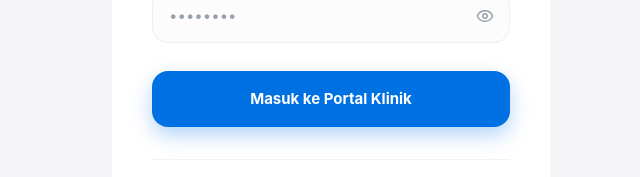
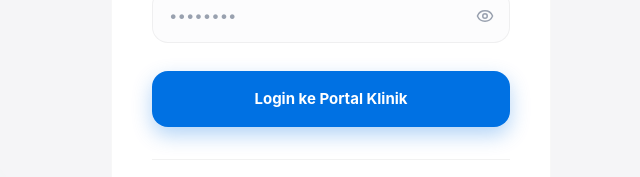
Before and after one commit to RiGi26/ja-clinic-platform, a Next.js app: page /auth/login in a window 1280 px wide. Shown: the part 368-545 px from the top of the page, without its empty margins (309-949 px from the left). Built offline with nearby package versions, Linux system fonts and the light colour scheme.

Commit message:
chore(ui): standardize login redactor to Login

```diff
--- a/app/auth/login/page.tsx
+++ b/app/auth/login/page.tsx
@@ -149,7 +149,7 @@ export default function LoginPage() {
                     <Loader2 size={18} className="animate-spin" /> Mengotentikasi...
                   </span>
                 ) : (
-                  'Masuk ke Portal Klinik'
+                  'Login ke Portal Klinik'
                 )}
               </button>
             </div>
```
